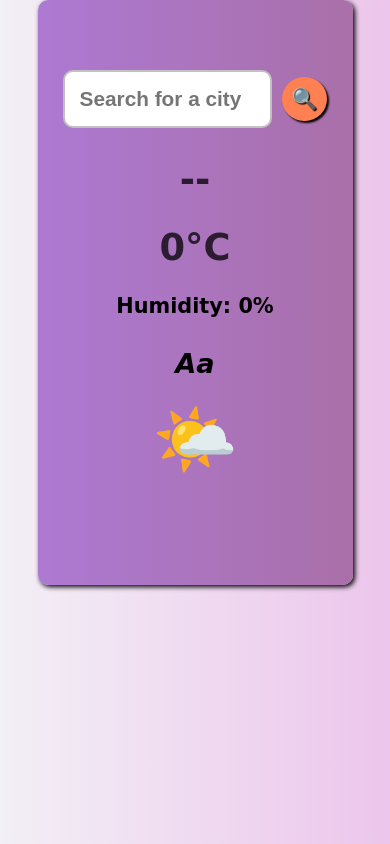
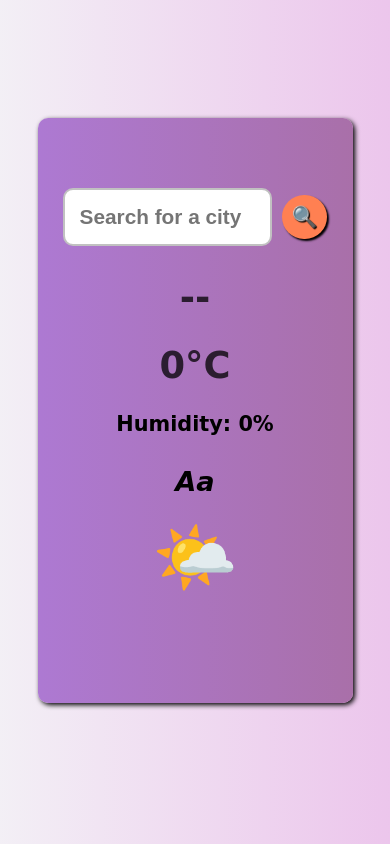
Before and after one commit to Sahasi52/Weather-Forecast-web, a plain HTML site: page index.html in a window 390 px wide. Drawn offline with Linux system fonts and the light colour scheme.

Commit message:
Update style.css

```diff
--- a/style.css
+++ b/style.css
@@ -8,7 +8,7 @@ body {
   flex-direction: column;
   align-items: center;
   overflow: hidden;
-  margin: 0;
+  margin: 70;
 }
 .weather-forecast-container {
   font-family: cursive;
@@ -97,7 +97,7 @@ p {
 @media (max-width: 799px) {
   .weather-forecast-container {
     padding: 100px;
-    margin-top: 0px;
+    margin-top: 110px;
     height: 525px;
   }
   .weatherForm {
@@ -142,7 +142,7 @@ p {
 @media (max-width: 477px) {
   .weather-forecast-container {
     padding: 25px;
-    margin-top: 0px;
+    margin-top: 110px;
     height: 535px;
   }
   .weatherForm {
```
